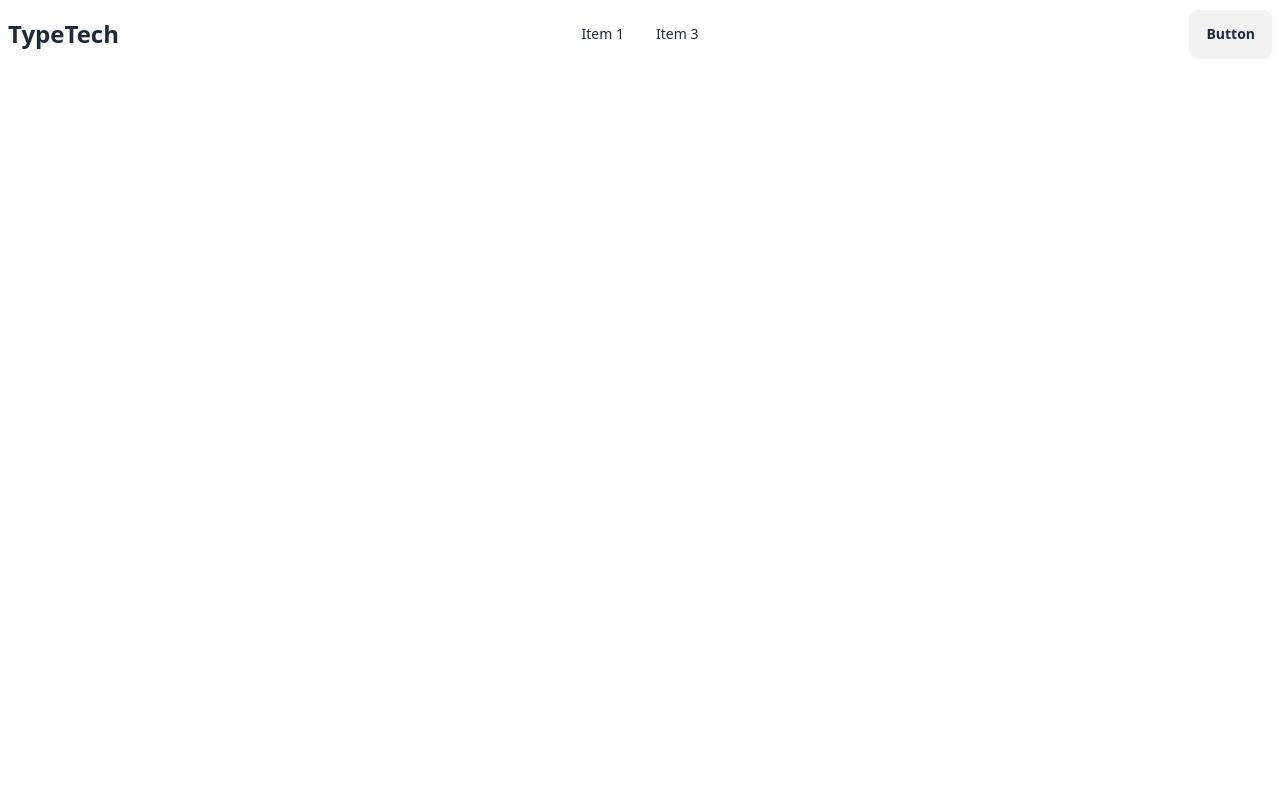
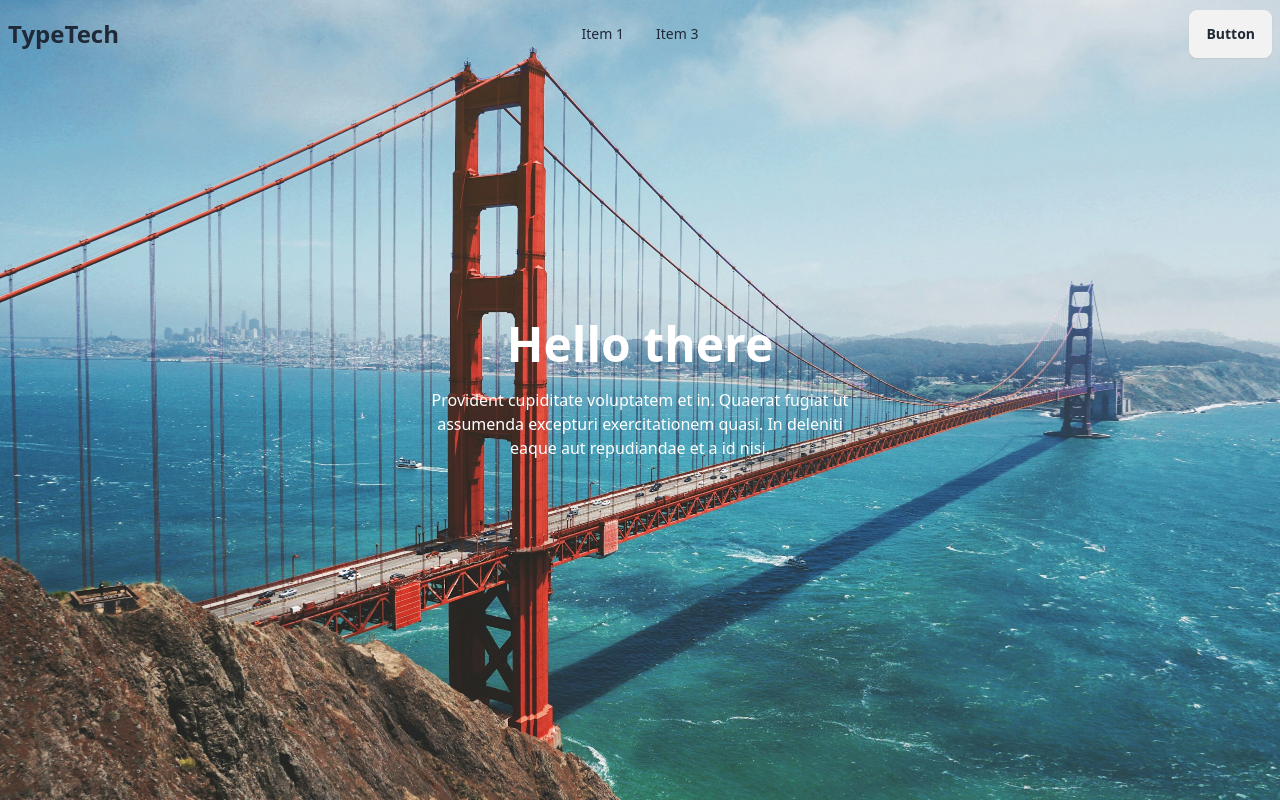
Before and after one commit to DKAbir111/typeTech_Task, a Next.js app: page / in a window 1280 px wide. Built offline with nearby package versions, Linux system fonts and the light colour scheme.

Commit message:
banner sturcture ready

```diff
--- a/src/app/page.js
+++ b/src/app/page.js
@@ -1,9 +1,11 @@
+import Banner from "@/components/Banner";
 import Navbar from "@/components/Navbar";
 
 export default function Home() {
   return (
     <div>
       <Navbar />
+      <Banner />
     </div>
   );
 }
--- a/src/components/Banner.jsx
+++ b/src/components/Banner.jsx
@@ -1,7 +1,24 @@
 export default function Banner() {
     return (
-        <div>
+        <div
+            className="hero min-h-screen"
+            style={{
+                backgroundImage: `url('/banner_image.jpeg')`,
+                backgroundSize: "cover",
+                backgroundPosition: "center",
+            }}
+        >
 
+            <div className="hero-content text-white text-center">
+                <div className="max-w-md">
+                    <h1 className="mb-5 text-5xl font-bold">Hello there</h1>
+                    <p className="mb-5">
+                        Provident cupiditate voluptatem et in. Quaerat fugiat ut assumenda excepturi exercitationem quasi.
+                        In deleniti eaque aut repudiandae et a id nisi.
+                    </p>
+
+                </div>
+            </div>
         </div>
-    )
+    );
 }
```
Also changed, not shown: public/banner_image.jpeg (renamed from src/assets/images/banner_image.jpeg).
